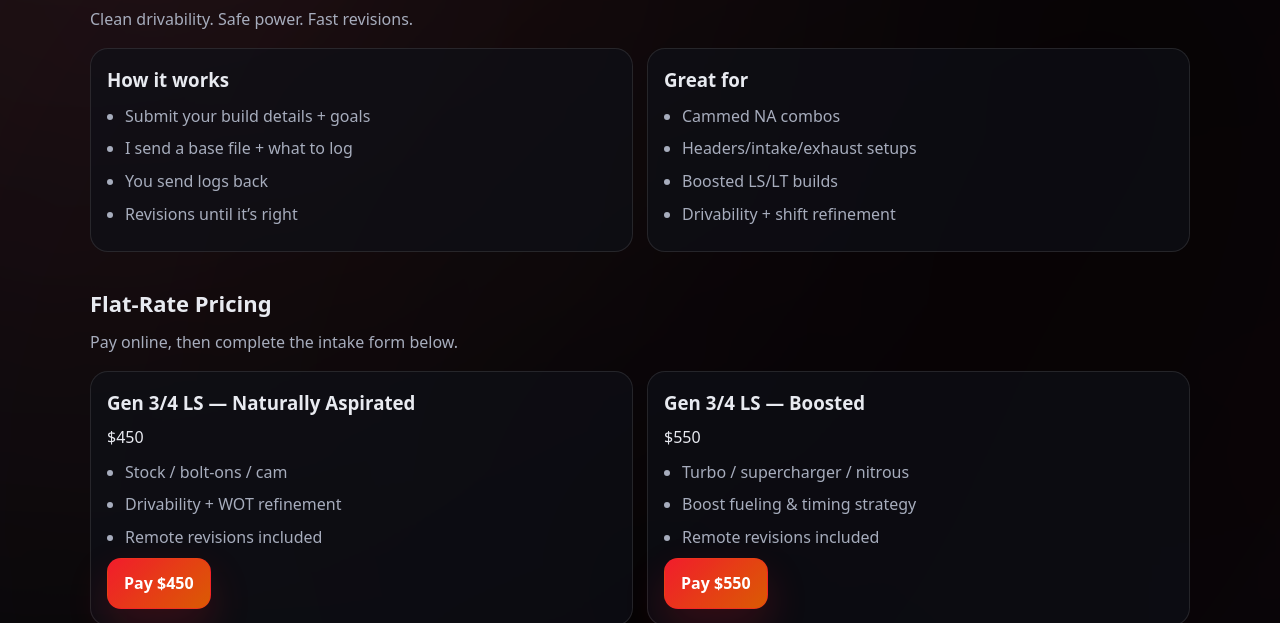
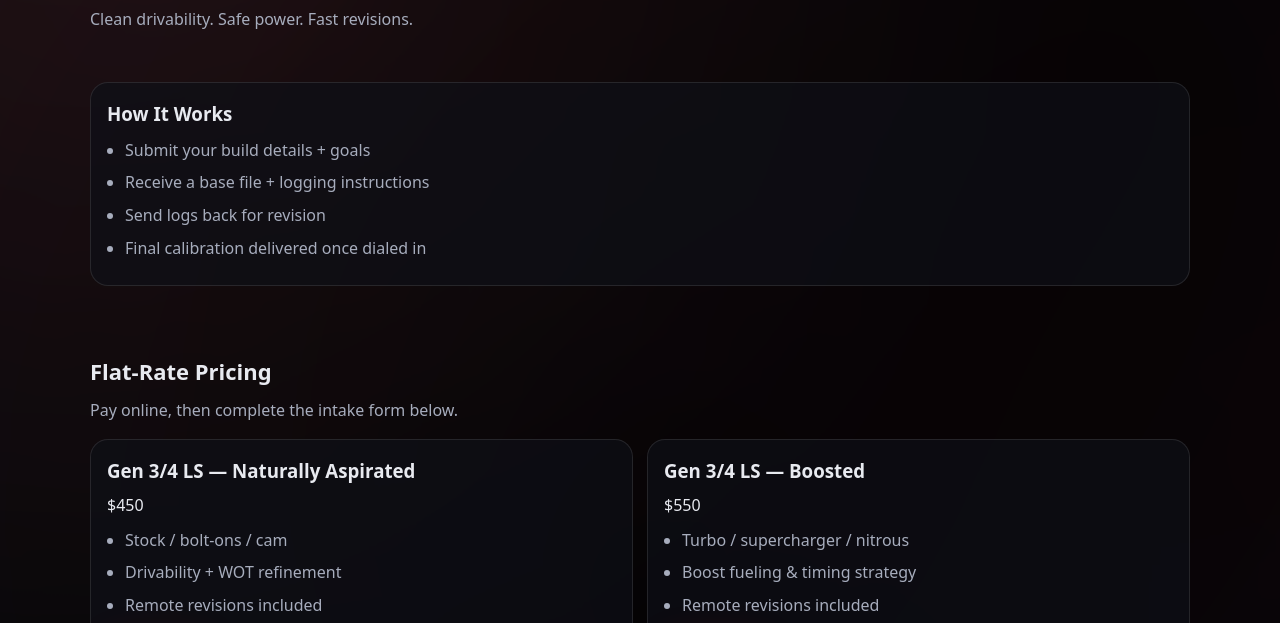
Before and after one commit to MilesGenier/redline-authority-site, a plain HTML site: page remote-tuning.html in a window 1280 px wide. Shown: the part 151-774 px from the top of the page. Drawn offline with Linux system fonts and the light colour scheme.

Commit message:
Add files via upload

```diff
--- a/remote-tuning.html
+++ b/remote-tuning.html
@@ -3,8 +3,8 @@
 <head>
   <meta charset="utf-8" />
   <meta name="viewport" content="width=device-width, initial-scale=1" />
-  <title>Remote Tuning | Redline Authority</title>
-  <meta name="description" content="Remote tuning services for LS/LT performance builds." />
+  <title>Remote Tuning | Redline Authority Tuning</title>
+  <meta name="description" content="Remote LS/LT tuning services nationwide. Clean drivability, safe power, fast revisions." />
   <link rel="stylesheet" href="styles.css?v=2" />
 </head>
 <body>
@@ -12,7 +12,7 @@
 <header>
   <div class="container navrow">
     <a class="brand" href="index.html">
-      <img src="assets/logo.png" alt="Redline Authority logo">
+      <img src="assets/logo.png" alt="Redline Authority Tuning logo">
       <div>
         <div class="name">Redline Authority</div>
         <div class="tag">Driven by data, Built for performance!</div>
@@ -20,10 +20,10 @@
     </a>
 
     <nav>
-  <a href="index.html">Home</a>
-  <a href="remote-tuning.html">Remote Tuning</a>
-  <a href="contact.html">Contact</a>
-</nav>
+      <a href="index.html">Home</a>
+      <a href="remote-tuning.html">Remote Tuning</a>
+      <a href="contact.html">Contact</a>
+    </nav>
 
     <a class="btn" href="#intake">Start Tuning Today!</a>
   </div>
@@ -35,27 +35,18 @@
     <h2>Remote Tuning</h2>
     <p class="sub">Clean drivability. Safe power. Fast revisions.</p>
 
-    <div class="grid2">
+    <!-- HOW IT WORKS (Great For removed) -->
+    <section class="section">
       <div class="card">
-        <h3>How it works</h3>
+        <h3>How It Works</h3>
         <ul>
           <li>Submit your build details + goals</li>
-          <li>I send a base file + what to log</li>
-          <li>You send logs back</li>
-          <li>Revisions until it’s right</li>
+          <li>Receive a base file + logging instructions</li>
+          <li>Send logs back for revision</li>
+          <li>Final calibration delivered once dialed in</li>
         </ul>
       </div>
-
-      <div class="card">
-        <h3>Great for</h3>
-        <ul>
-          <li>Cammed NA combos</li>
-          <li>Headers/intake/exhaust setups</li>
-          <li>Boosted LS/LT builds</li>
-          <li>Drivability + shift refinement</li>
-        </ul>
-      </div>
-    </div>
+    </section>
 
     <!-- PRICING -->
     <section class="section">
@@ -124,7 +115,7 @@
 
         <form action="https://formspree.io/f/xzdadovq" method="POST">
           <input type="hidden" name="_subject" value="Redline Authority — Remote Tuning Intake">
-          <input type="hidden" name="_redirect" value="https://redline-authority-site.vercel.app/">
+          <input type="hidden" name="_redirect" value="https://redlineauthoritytuning.com/">
 
           <div class="grid2">
             <label>Name
@@ -206,7 +197,7 @@
 </footer>
 
 <script>
-document.getElementById('y').textContent = new Date().getFullYear();
+  document.getElementById('y').textContent = new Date().getFullYear();
 </script>
 
 </body>
```
